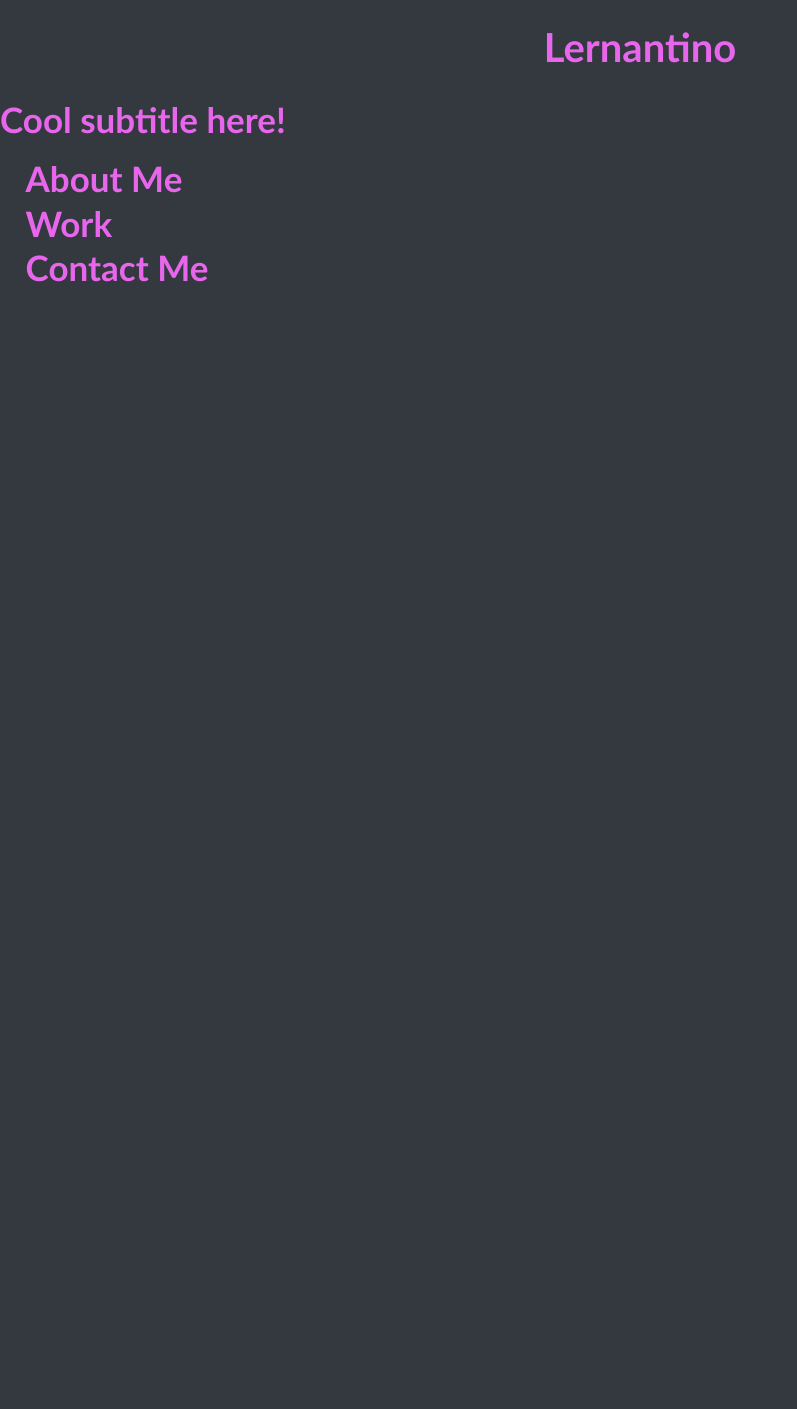
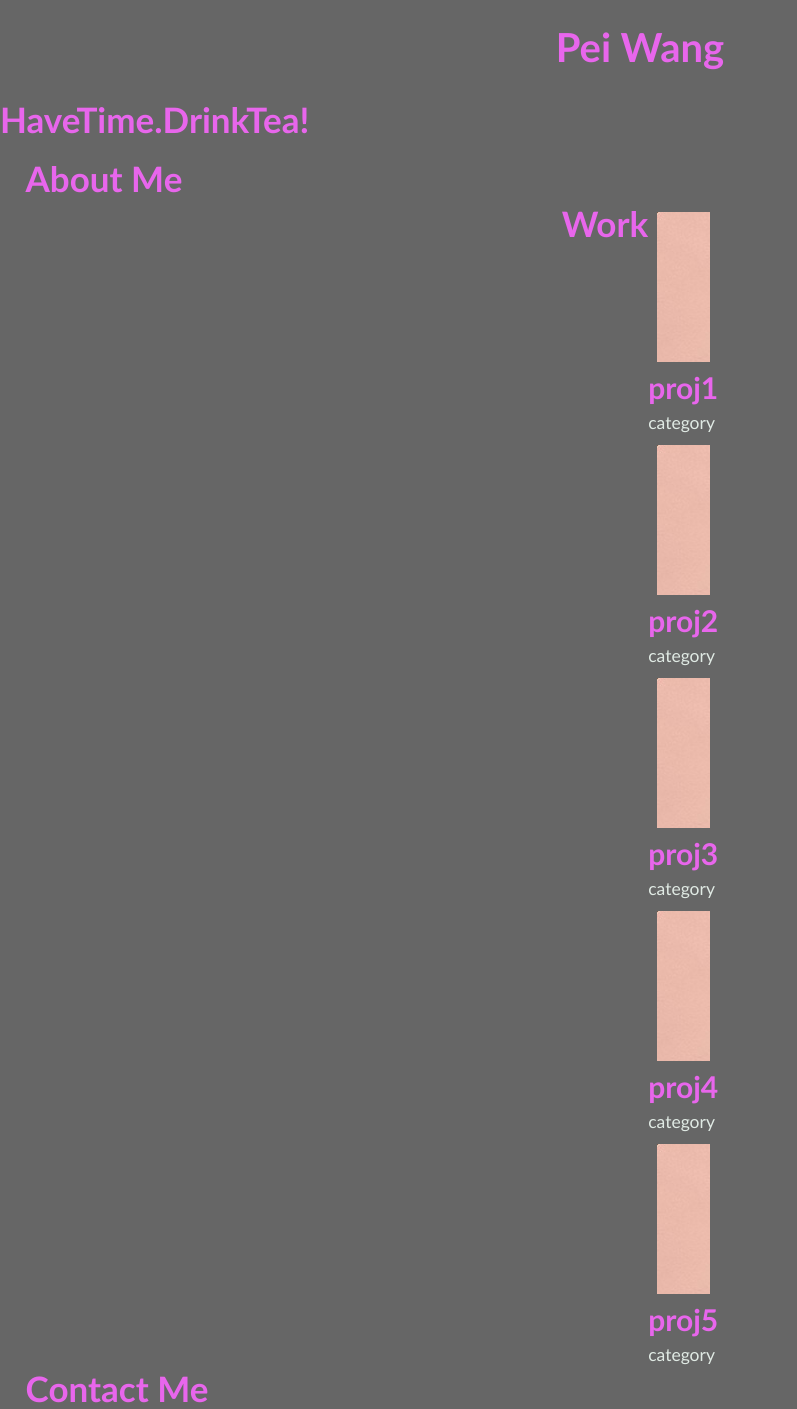
Before and after one commit to HaveTimeDrinkTea/w02_challenge_portfolio_showcase, a plain HTML site: page index.html in a window 1280 px wide. Shown: the whole page, without its empty margins (0-797 px from the left). Before the commit the page ends 800 px from the top, so only its background shows below. Drawn offline with Linux system fonts and the light colour scheme; files that its build step writes are made by us from their sources.

Commit message:
setting structure and added avatar

```diff
--- a/assets/css/style.css
+++ b/assets/css/style.css
@@ -1,15 +1,24 @@
 /* color scheme sourced from http://khroma.co/generator/ */
 :root {
+    --bgcolor:#666666;
+    --color1: #fcbc3c;
+    --color2: #f4f491;
+    --color3: #548434;
+    --color4: #a45c84;
+    --color5: #c4be81;
+    --color6: #54402c;
     --outer-space: #33393f;
     --bright-turquoise: #2aefcb;
-    --gin: #e0eae4;
+    --fontvintage: #e0eae4;
     --heliotrope: #e866ec;
+    --proj-select: #2aefcb;
+    --proj-nonselect: #5318a0;
   }
 
   /* set content highlight color and background */
   ::selection {
     background-color: var(--bright-turquoise);
-    color: var(--outer-space);
+    color: var(--bgcolor);
   }
 
   * {
@@ -25,8 +34,8 @@
     /* set body font size to 1.75rem, which is 1.75x more than the font-size of 10px, making it 17.5px  */
     font-size: 1.75rem;
     line-height: 1.5;
-    color: var(--gin);
-    background-color: var(--outer-space);
+    color: var(--fontvintage);
+    background-color: var(--bgcolor);
     margin: 0;
     padding: 0;
     font-family: 'Trebuchet MS', 'Lucida Sans Unicode', 'Lucida Grande', 'Lucida Sans', Arial, sans-serif;
@@ -76,14 +85,6 @@
   }
 
 
-  code {
-    /* Monospace font stack is used for our code blocks to make it look more like code */
-    font-family: Consolas, 'Andale Mono WT', 'Andale Mono', 'Lucida Console',
-      'Lucida Sans Typewriter', 'DejaVu Sans Mono', 'Bitstream Vera Sans Mono',
-      'Liberation Mono', 'Nimbus Mono L', Monaco, 'Courier New', Courier,
-      monospace;
-  }
-
   header {
     width: 96%;
     margin: 0 auto;
@@ -106,13 +107,53 @@
     text-align: center;
   }
 
+/* flex container */
+#work {
+  display: flex;
+  flex-direction: row;
+  justify-content: center;
+  flex-wrap: wrap;
+}
 
+.allPortfolio {
+  /* flex items */
+  display: flex;;
+  align-items: flex-end;
+  flex-basis: calc(50% - 1em);
+  margin: 0.5em;
+  min-height: 150px;
+}
 
+.portfolio1 {
+  background-image: url("../images/02-portfolio-2.jpg");
+  border: solid 2px var(--color1) groove;
+}
 
+.portfolio2 {
+  background-image: url("../images/02-portfolio-2.jpg");
+  border: solid 2px var(--color4) groove;
+}
 
+.portfolio3 {
+  background-image: url("../images/02-portfolio-2.jpg");
+  border: solid 2px var(--color4) groove;
+}
+.portfolio4 {
+  background-image: url("../images/02-portfolio-2.jpg");
+  border: solid 2px var(--color4)  groove;
+}
+.portfolio5 {
+  background-image: url("../images/02-portfolio-2.jpg");
+  border: solid 2px var(--color4)  groove;
+}
+
+.flex_items div {
+  background-color: var(--color3);
+  padding: 10px;
+}
 
   /* using a mobile-first approach, use `min-width` values going from narrow -> wide for a responsive design */
-@media screen and (min-width: 768px) {
+@media screen and (max-width: 768px) {
     /* on tablets, set columns to only be 50% of the width and not grow */
     .card-column {
       flex: 0 0 50%;
@@ -126,13 +167,9 @@
   }
 
   /* media query for larger screens */
-  @media screen and (min-width: 992px) {
-    header {
-      width: 75%;
-    }
-
-    .card-column {
-      flex: 0 0 33.333%;
-      max-width: 33.333%;
-    }
+  @media screen and (max-width: 480px) {
+  .flex_items:first-child {
+    min-height: 300px;
+    flex-basis: 100%;
   }
+  }
--- a/index.html
+++ b/index.html
@@ -5,14 +5,16 @@
         <meta charset="UTF-8" />
         <meta name="viewport" content="width=device-width, initial-scale=1.0" />
         <meta http-equiv="X-UA-Compatible" content="ie=edge">
-        <title>Lernantino // Web Developer</title>
+        <meta name="description" content="??????">
+        <title>Pei Wang // Web Developer</title>
         <link rel="stylesheet" href=".assets/css/reset.css" />
         <link rel="stylesheet" href="./assets/css/style.css" />
+        <link rel="stylesheet" href="https://cdnjs.cloudflare.com/ajax/libs/font-awesome/4.7.0/css/font-awesome.min.css">
     </head>
     <body>
   <!-- main logo / nav -->
   <header>
-    <h1>Lernantino</h1>
+    <h1>Pei Wang</h1>
     <nav>
     </nav>
   </header>
@@ -20,7 +22,7 @@
   <!-- hero banner -->
   <section class="hero-banner">
     <div>
-      <h2>Cool subtitle here!</h2>
+      <h2>HaveTime.DrinkTea!</h2>
     </div>
   </section>
 
@@ -33,12 +35,61 @@
     <!-- portfolio container -->
     <section class="page-section" id="work">
       <h2>Work</h2>
-    </section>
+      <div>
+        <!-- start card 1 -->
+        <a href="#" class="allPortfolio portfolio1"></a>
+          <div>
+            <h3>proj1</h3>
+            <p>category</p>
+          </div>
+        </a>
+        <!-- end card 1 -->
+        <!-- start card 2 -->
+        <a href="#" class="allPortfolio  portfolio2"></a>
+          <div>
+            <h3>proj2</h3>
+            <p>category</p>
+          </div>
+        </a>
+        <!-- end card 2 -->
+        <!-- start card 3 -->
+        <a href="#" class="allPortfolio portfolio3"></a>
+          <div>
+            <h3>proj3</h3>
+            <p>category</p>
+          </div>
+        </a>
+        <!-- end card 3 -->
+        <!-- start card 4 -->
+        <a href="#" class="allPortfolio portfolio4"></a>
+          <div>
+            <h3>proj4</h3>
+            <p>category</p>
+          </div>
+        </a>
+        <!-- end card 4 -->
+        <!-- start card 5 -->
+        <a href="#" class="allPortfolio portfolio5"></a>
+          <div>
+            <h3>proj5</h3>
+            <p>category</p>
+          </div>
+        </a>
+        <!-- end card 5 -->
+
+      </div>
+   </section>
+
 
     <!-- contact -->
     <section class="page-section contact" id="contact">
       <h2>Contact Me</h2>
     </section>
   </main>
+  <footer>
+    <nav>
+
+    </nav>
+  </footer>
     </body>
 </html>
```
Also changed, not shown: assets/images/02-portfolio-2.jpg (added), assets/images/webdevelop[er_peiwang_havetimedrinktea.png (added).
